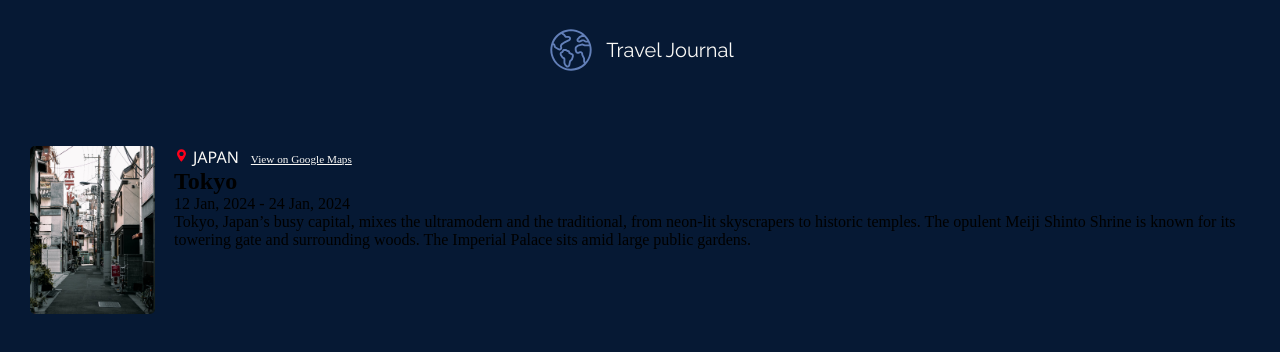
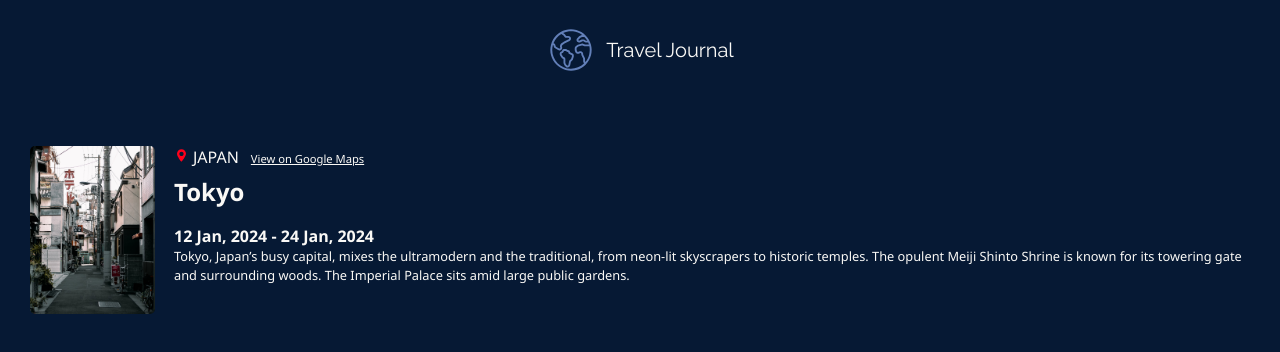
Before and after one commit to refineriap/Travel-Journal, a React (Vite) app: page / in a window 1280 px wide. Shown: the top 352 px of the page. Built offline with nearby package versions, Linux system fonts and the light colour scheme.

Commit message:
changes to container

```diff
--- a/src/components/Card.jsx
+++ b/src/components/Card.jsx
@@ -11,9 +11,9 @@ export default function Card() {
                 <img src={location} alt="" className="article-info-marker" />
                 <span className="article--country">Japan</span>
                 <a href="https://maps.app.goo.gl/UNk7Kx4SKgwi9QFb9" className="">View on Google Maps</a>
-                <h2 className="">Tokyo</h2>
-                <p className="">12 Jan, 2024 - 24 Jan, 2024</p>
-                <p className="">Tokyo, Japan’s busy capital, mixes the ultramodern and the traditional, from neon-lit skyscrapers to historic temples. The opulent Meiji Shinto Shrine is known for its towering gate and surrounding woods. The Imperial Palace sits amid large public gardens. </p>
+                <h2 className="article--title">Tokyo</h2>
+                <p className="article--dates">12 Jan, 2024 - 24 Jan, 2024</p>
+                <p className="article--paragraph">Tokyo, Japan’s busy capital, mixes the ultramodern and the traditional, from neon-lit skyscrapers to historic temples. The opulent Meiji Shinto Shrine is known for its towering gate and surrounding woods. The Imperial Palace sits amid large public gardens. </p>
             </div>
         </article>
     )
--- a/src/styles/card.css
+++ b/src/styles/card.css
@@ -1,5 +1,7 @@
 .article--entry {
     display: flex;
+    font-family: 'Segoe UI', Tahoma, Geneva, Verdana, sans-serif;
+    color: #FAF9F6;
 }
 
 .article-image-container {
@@ -17,11 +19,6 @@
     object-fit: cover;
 }
 
-.article--info a {
-    color: #FAF9F6;
-    font-size: 0.7rem;
-    /* font-family: 'Segoe UI', Tahoma, Geneva, Verdana, sans-serif; */
-}
 
 .article-info-marker {
     width: 15px;
@@ -29,10 +26,35 @@
 }
 
 .article--country {
-    font-family: 'Segoe UI', Tahoma, Geneva, Verdana, sans-serif;
-    color: #FAF9F6;
     text-transform: uppercase;
     font-size: 1rem;
     margin-right: 12px;
     font-weight: 400;
 }
+
+.article--info a {
+    font-size: 0.7rem;
+    color: #FAF9F6;
+}
+
+.article--info a:visited {
+    color: #918E9B;
+}
+
+.article--title {
+    margin-top: 7px;
+    margin-bottom: 17px;
+}
+
+.article--dates {
+    font-weight: bold;
+}
+
+.article--paragraph {
+    line-height: 1.5;
+    font-size: 0.8rem;
+    display: -webkit-box;
+    -webkit-line-clamp: 3;
+    -webkit-box-orient: vertical;
+    overflow: hidden;
+}
```
